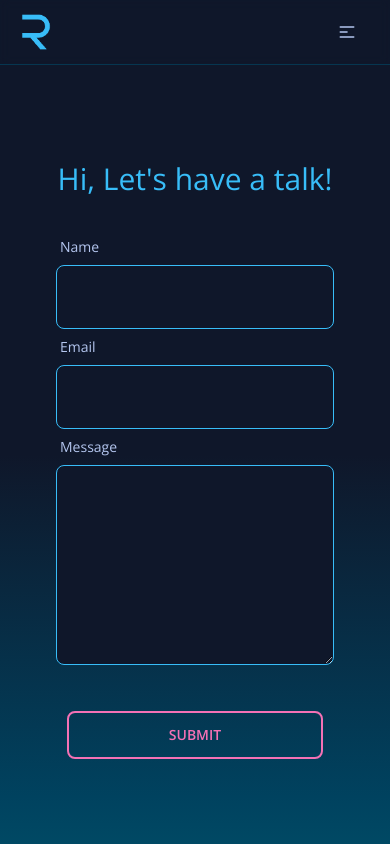
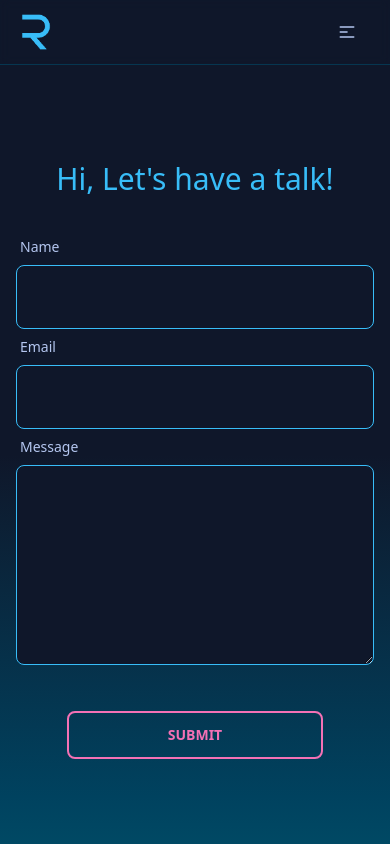
Before and after one commit to roiceee/portfolio, a Next.js app: page /contact in a window 390 px wide. Shown: the top 844 px of the page. Built offline with nearby package versions, Linux system fonts and the light colour scheme.

Commit message:
add responsiveness

```diff
--- a/src/app/contact/page.tsx
+++ b/src/app/contact/page.tsx
@@ -1,12 +1,37 @@
+"use client";
+
+import { ChangeEvent, FormEvent, useCallback, useState } from "react";
+
 function ContactPage() {
+  const [formValues, setFormValues] = useState({
+    name: "",
+    email: "",
+    message: "",
+  });
+
+  const handleFormValues = useCallback(
+    (e: ChangeEvent<HTMLInputElement> | ChangeEvent<HTMLTextAreaElement>) => {
+      setFormValues((prevState) => ({
+        ...prevState,
+        [e.target.id]: e.target.value,
+      }));
+    },
+    []
+  );
+
+  const handleSubmit = async (e: FormEvent<HTMLFormElement>) => {
+    e.preventDefault();
+    //todo
+  };
+
   return (
     <main>
       <div className="py-24 flex flex-col justify-center items-center">
-        <h1 className="text-primary text-center text-3xl mb-8">
+        <h1 className="text-primary text-center text-3xl md:text-4xl mb-8">
           Hi, Let&apos;s have a talk!
         </h1>
-        <form>
-          <div className="lg:flex justify-center gap-6">
+        <form onSubmit={handleSubmit} className="min-w-full md:min-w-fit">
+          <div className="md:flex justify-center gap-6">
             <div>
               <label className="label" htmlFor="name">
                 <span className="label-text">Name</span>
@@ -16,6 +41,8 @@ function ContactPage() {
                 className="input input-bordered input-primary input-lg w-full"
                 id="name"
                 required
+                value={formValues.name}
+                onChange={(e) => handleFormValues(e)}
               />
             </div>
             <div>
@@ -27,6 +54,8 @@ function ContactPage() {
                 className="input input-bordered input-primary input-lg w-full"
                 id="email"
                 required
+                value={formValues.email}
+                onChange={(e) => handleFormValues(e)}
               />
             </div>
           </div>
@@ -39,6 +68,8 @@ function ContactPage() {
               id="message"
               style={{ minHeight: "200px" }}
               required
+              value={formValues.message}
+              onChange={(e) => handleFormValues(e)}
             />
           </div>
           <div className="text-center my-10">
--- a/src/app/layout.tsx
+++ b/src/app/layout.tsx
@@ -1,10 +1,10 @@
 import Navbar from '@/components/navbar/navbar'
 import './globals.css'
-import { Open_Sans } from 'next/font/google'
+
 import Footer from '@/components/footer/footer'
 
 
-const inter = Open_Sans({ subsets: ['latin'] })
+
 
 export const metadata = {
   title: "John Roice Aldeza",
@@ -18,7 +18,7 @@ export default function RootLayout({
 }) {
   return (
     <html lang="en" data-theme="night">
-      <body className={inter.className + " bg-gradient-to-b from-base-100 from-40% via-gradient1 to-gradient2"}>
+      <body className={" bg-gradient-to-b from-base-100 from-40% via-gradient1 to-gradient2"}>
         <Navbar/>
         {children}
         <Footer/>
```
